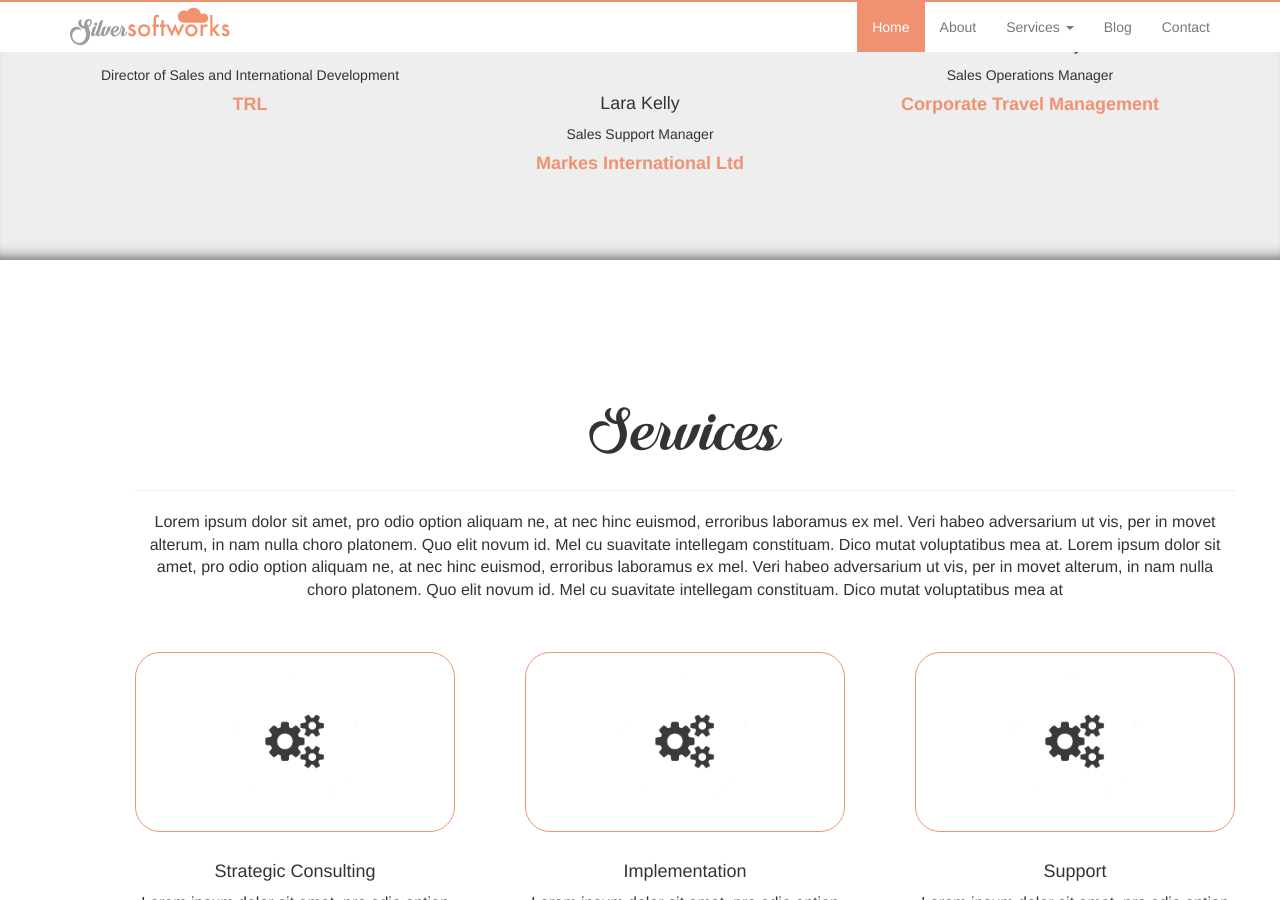
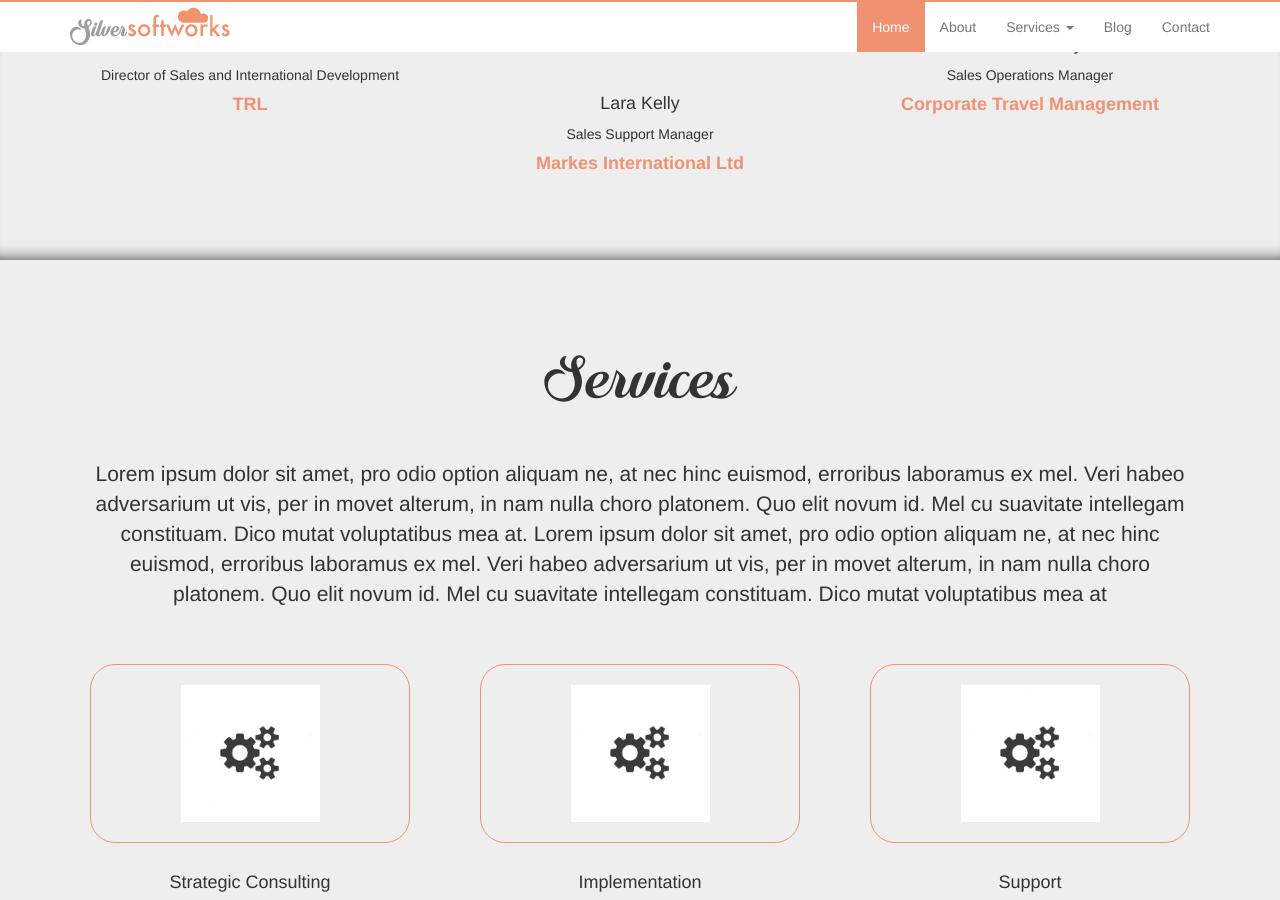
Before and after one commit to ThomasDavidPacker/Silver-Softworks, a Jekyll site: the page built from index.html, in a window 1280 px wide and 900 px high, scrolled down 1234 px. Built offline with Jekyll 4.4.1, drawn with Linux system fonts in a browser that asks for light colours; nearby versions of some CDN libraries.

Commit message:
Mobile Updates
Mobile Updates

```diff
--- a/index.html
+++ b/index.html
@@ -151,7 +151,7 @@ layout: default
 	</div>
 
 
-	<div class="c_section_large">
+	<div class="jumbotron">
 		<div class="container">
 				<div class="row">
 					<div class="col-md-12">
```
